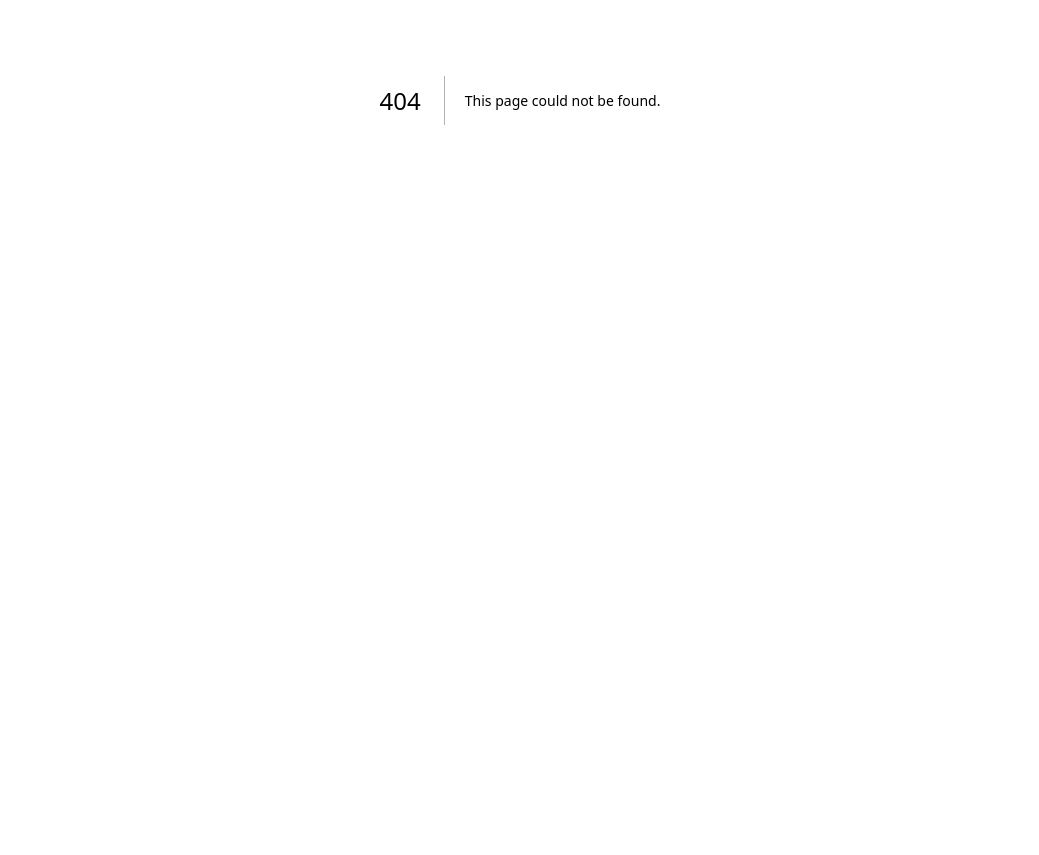
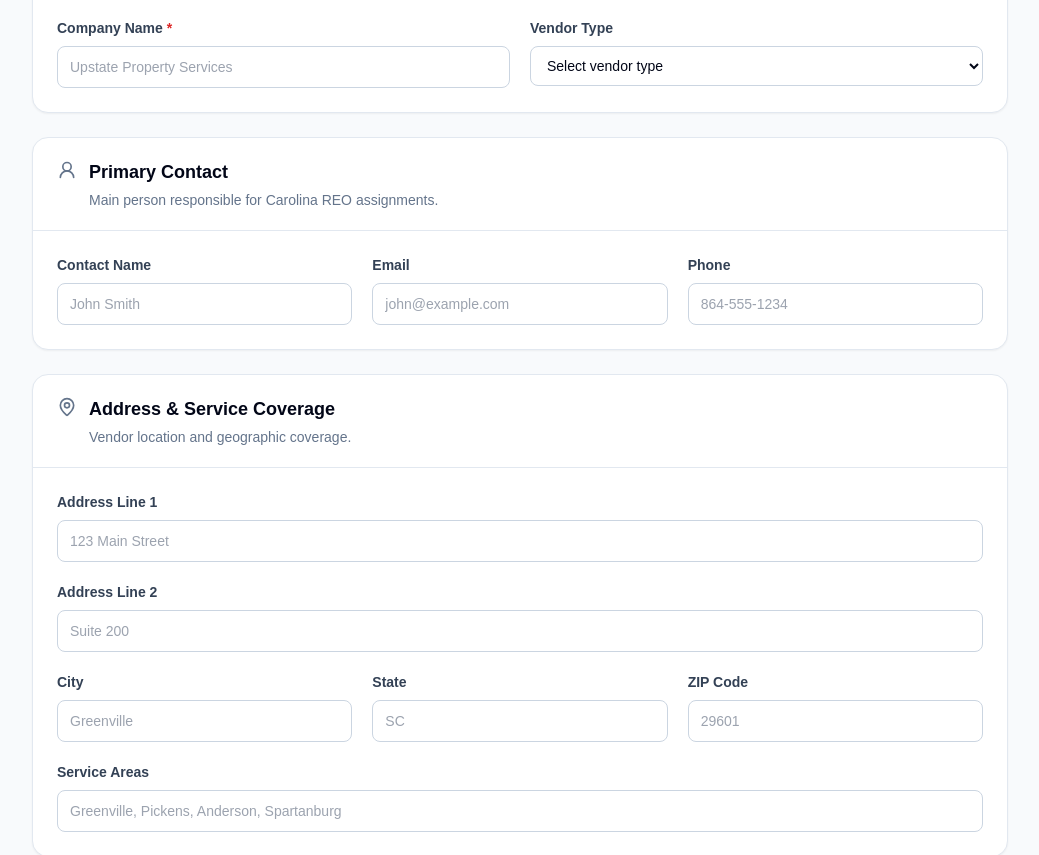
Before and after one commit to carolinaalliance/CarolinaREO., a Next.js app: page /admin/vendors/new in a window 1280 px wide. Before the commit this address had no page. Shown: the part 300-1155 px from the top of the page, without its empty margins (120-1159 px from the left). Before the commit the page ends 800 px from the top, so only its background shows below. Built offline with nearby package versions, Linux system fonts and the light colour scheme.

Commit message:
Add New Vendor Page with form functionality
This page allows users to create a new vendor by filling out a form with company information, primary contact details, address, service coverage, compliance documentation, and internal notes.

```diff
--- /dev/null
+++ b/app/admin/vendors/new/page.tsx
@@ -0,0 +1,374 @@
+import Link from "next/link";
+import {
+  ArrowLeft,
+  Building2,
+  MapPin,
+  ShieldCheck,
+  UserRound,
+} from "lucide-react";
+
+import {
+  createVendor,
+} from "../actions";
+
+export const dynamic =
+  "force-dynamic";
+
+export default function NewVendorPage() {
+  return (
+    <main className="min-h-screen bg-slate-50">
+      <div className="mx-auto max-w-5xl px-6 py-8">
+        <div className="mb-8">
+          <Link
+            href="/admin/vendors"
+            className="mb-5 inline-flex items-center gap-2 text-sm font-semibold text-slate-600 hover:text-slate-950"
+          >
+            <ArrowLeft className="h-4 w-4" />
+            Back to Vendor Management
+          </Link>
+
+          <p className="mb-2 text-sm font-semibold uppercase tracking-[0.2em] text-slate-500">
+            Carolina REO
+          </p>
+
+          <h1 className="text-3xl font-bold tracking-tight text-slate-950">
+            Add Vendor
+          </h1>
+
+          <p className="mt-2 max-w-2xl text-sm leading-6 text-slate-600">
+            Add a service provider to
+            the Carolina REO approved
+            vendor directory.
+          </p>
+        </div>
+
+        <form
+          action={createVendor}
+          className="space-y-6"
+        >
+          <Section
+            icon={
+              <Building2 className="h-5 w-5" />
+            }
+            title="Company Information"
+            description="Primary vendor identity and service category."
+          >
+            <div className="grid gap-5 md:grid-cols-2">
+              <Field
+                label="Company Name"
+                name="company_name"
+                required
+                placeholder="Upstate Property Services"
+              />
+
+              <SelectField
+                label="Vendor Type"
+                name="vendor_type"
+                options={[
+                  "",
+                  "Preservation",
+                  "Securing / Rekey",
+                  "Property Inspection",
+                  "Repairs",
+                  "Lawn / Landscaping",
+                  "Trash Out",
+                  "Cleaning",
+                  "Winterization",
+                  "General Contractor",
+                  "HVAC",
+                  "Plumbing",
+                  "Electrical",
+                  "Roofing",
+                  "Other",
+                ]}
+              />
+            </div>
+          </Section>
+
+          <Section
+            icon={
+              <UserRound className="h-5 w-5" />
+            }
+            title="Primary Contact"
+            description="Main person responsible for Carolina REO assignments."
+          >
+            <div className="grid gap-5 md:grid-cols-3">
+              <Field
+                label="Contact Name"
+                name="contact_name"
+                placeholder="John Smith"
+              />
+
+              <Field
+                label="Email"
+                name="email"
+                type="email"
+                placeholder="john@example.com"
+              />
+
+              <Field
+                label="Phone"
+                name="phone"
+                placeholder="864-555-1234"
+              />
+            </div>
+          </Section>
+
+          <Section
+            icon={
+              <MapPin className="h-5 w-5" />
+            }
+            title="Address & Service Coverage"
+            description="Vendor location and geographic coverage."
+          >
+            <div className="grid gap-5">
+              <Field
+                label="Address Line 1"
+                name="address_line_1"
+                placeholder="123 Main Street"
+              />
+
+              <Field
+                label="Address Line 2"
+                name="address_line_2"
+                placeholder="Suite 200"
+              />
+
+              <div className="grid gap-5 md:grid-cols-3">
+                <Field
+                  label="City"
+                  name="city"
+                  placeholder="Greenville"
+                />
+
+                <Field
+                  label="State"
+                  name="state"
+                  placeholder="SC"
+                />
+
+                <Field
+                  label="ZIP Code"
+                  name="zip_code"
+                  placeholder="29601"
+                />
+              </div>
+
+              <Field
+                label="Service Areas"
+                name="service_areas"
+                placeholder="Greenville, Pickens, Anderson, Spartanburg"
+              />
+            </div>
+          </Section>
+
+          <Section
+            icon={
+              <ShieldCheck className="h-5 w-5" />
+            }
+            title="Compliance"
+            description="Track required vendor documentation."
+          >
+            <div className="grid gap-5 md:grid-cols-3">
+              <CheckboxField
+                label="W-9 on File"
+                name="w9_on_file"
+              />
+
+              <CheckboxField
+                label="Insurance on File"
+                name="insurance_on_file"
+              />
+
+              <CheckboxField
+                label="Tax ID on File"
+                name="tax_id_on_file"
+              />
+            </div>
+
+            <div className="mt-5 max-w-sm">
+              <Field
+                label="Insurance Expiration"
+                name="insurance_expiration"
+                type="date"
+              />
+            </div>
+          </Section>
+
+          <Section
+            title="Internal Notes"
+            description="Optional internal vendor-management notes."
+          >
+            <div>
+              <label className="mb-2 block text-sm font-semibold text-slate-700">
+                Notes
+              </label>
+
+              <textarea
+                name="notes"
+                rows={5}
+                placeholder="Vendor experience, special instructions, preferred counties, etc."
+                className="w-full rounded-lg border border-slate-300 bg-white px-3 py-2.5 text-sm text-slate-950 outline-none transition focus:border-slate-950"
+              />
+            </div>
+          </Section>
+
+          <div className="flex flex-wrap justify-end gap-3">
+            <Link
+              href="/admin/vendors"
+              className="rounded-lg border border-slate-300 bg-white px-5 py-3 text-sm font-semibold text-slate-700 hover:bg-slate-50"
+            >
+              Cancel
+            </Link>
+
+            <button
+              type="submit"
+              className="rounded-lg bg-slate-950 px-5 py-3 text-sm font-semibold text-white hover:bg-slate-800"
+            >
+              Create Vendor
+            </button>
+          </div>
+        </form>
+      </div>
+    </main>
+  );
+}
+
+function Section({
+  icon,
+  title,
+  description,
+  children,
+}: {
+  icon?: React.ReactNode;
+  title: string;
+  description: string;
+  children: React.ReactNode;
+}) {
+  return (
+    <section className="rounded-2xl border border-slate-200 bg-white shadow-sm">
+      <div className="border-b border-slate-200 px-6 py-5">
+        <div className="flex items-start gap-3">
+          {icon ? (
+            <div className="mt-0.5 text-slate-500">
+              {icon}
+            </div>
+          ) : null}
+
+          <div>
+            <h2 className="text-lg font-semibold text-slate-950">
+              {title}
+            </h2>
+
+            <p className="mt-1 text-sm text-slate-500">
+              {description}
+            </p>
+          </div>
+        </div>
+      </div>
+
+      <div className="p-6">
+        {children}
+      </div>
+    </section>
+  );
+}
+
+function Field({
+  label,
+  name,
+  type = "text",
+  required = false,
+  placeholder,
+}: {
+  label: string;
+  name: string;
+  type?: string;
+  required?: boolean;
+  placeholder?: string;
+}) {
+  return (
+    <div>
+      <label
+        htmlFor={name}
+        className="mb-2 block text-sm font-semibold text-slate-700"
+      >
+        {label}
+
+        {required ? (
+          <span className="ml-1 text-red-600">
+            *
+          </span>
+        ) : null}
+      </label>
+
+      <input
+        id={name}
+        name={name}
+        type={type}
+        required={required}
+        placeholder={placeholder}
+        className="w-full rounded-lg border border-slate-300 bg-white px-3 py-2.5 text-sm text-slate-950 outline-none transition focus:border-slate-950"
+      />
+    </div>
+  );
+}
+
+function SelectField({
+  label,
+  name,
+  options,
+}: {
+  label: string;
+  name: string;
+  options: string[];
+}) {
+  return (
+    <div>
+      <label
+        htmlFor={name}
+        className="mb-2 block text-sm font-semibold text-slate-700"
+      >
+        {label}
+      </label>
+
+      <select
+        id={name}
+        name={name}
+        className="w-full rounded-lg border border-slate-300 bg-white px-3 py-2.5 text-sm text-slate-950 outline-none transition focus:border-slate-950"
+      >
+        {options.map((option) => (
+          <option
+            key={option || "blank"}
+            value={option}
+          >
+            {option ||
+              "Select vendor type"}
+          </option>
+        ))}
+      </select>
+    </div>
+  );
+}
+
+function CheckboxField({
+  label,
+  name,
+}: {
+  label: string;
+  name: string;
+}) {
+  return (
+    <label className="flex items-center gap-3 rounded-xl border border-slate-200 bg-slate-50 p-4">
+      <input
+        type="checkbox"
+        name={name}
+        className="h-4 w-4 rounded border-slate-300"
+      />
+
+      <span className="text-sm font-semibold text-slate-700">
+        {label}
+      </span>
+    </label>
+  );
+}
```
